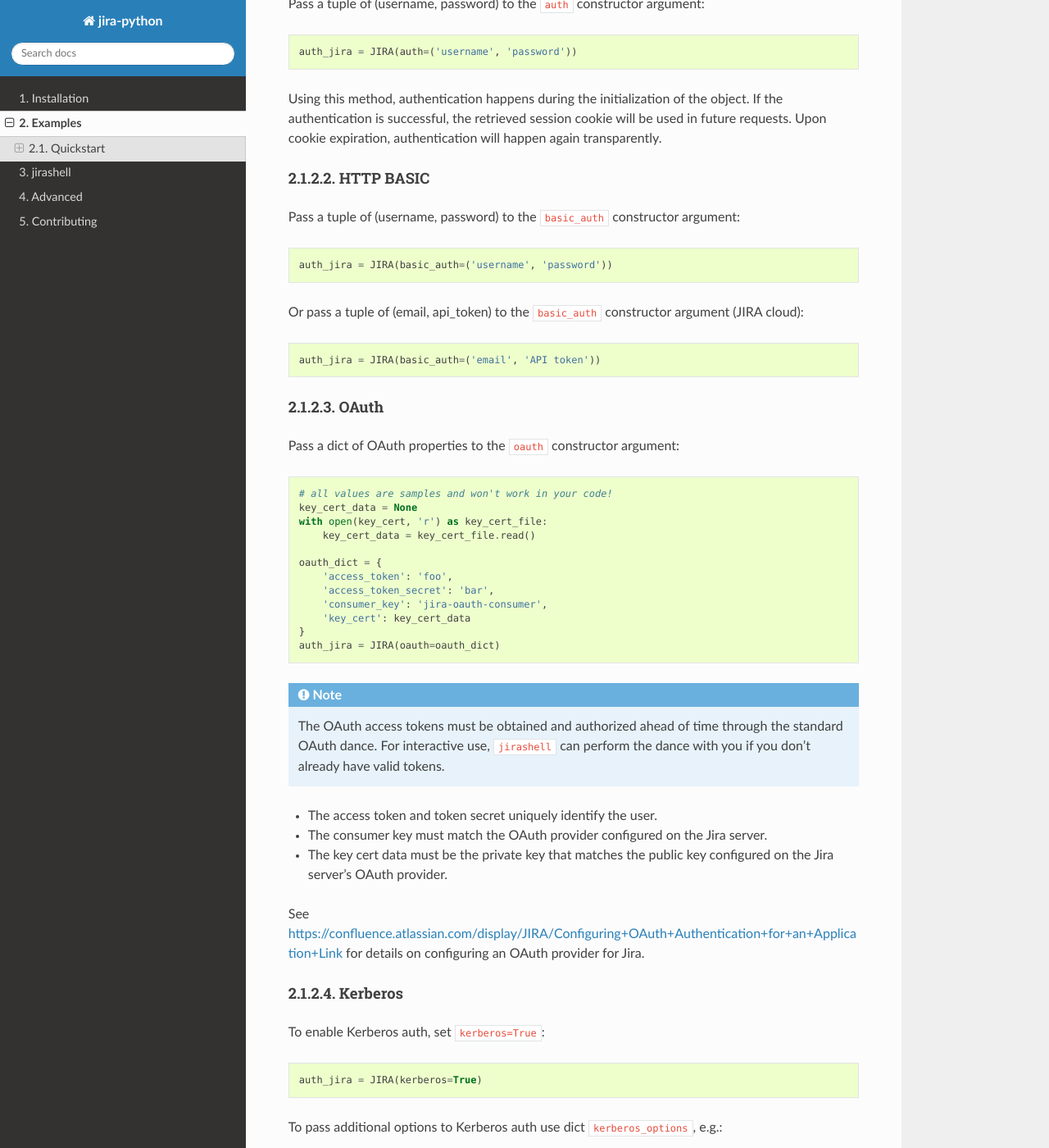
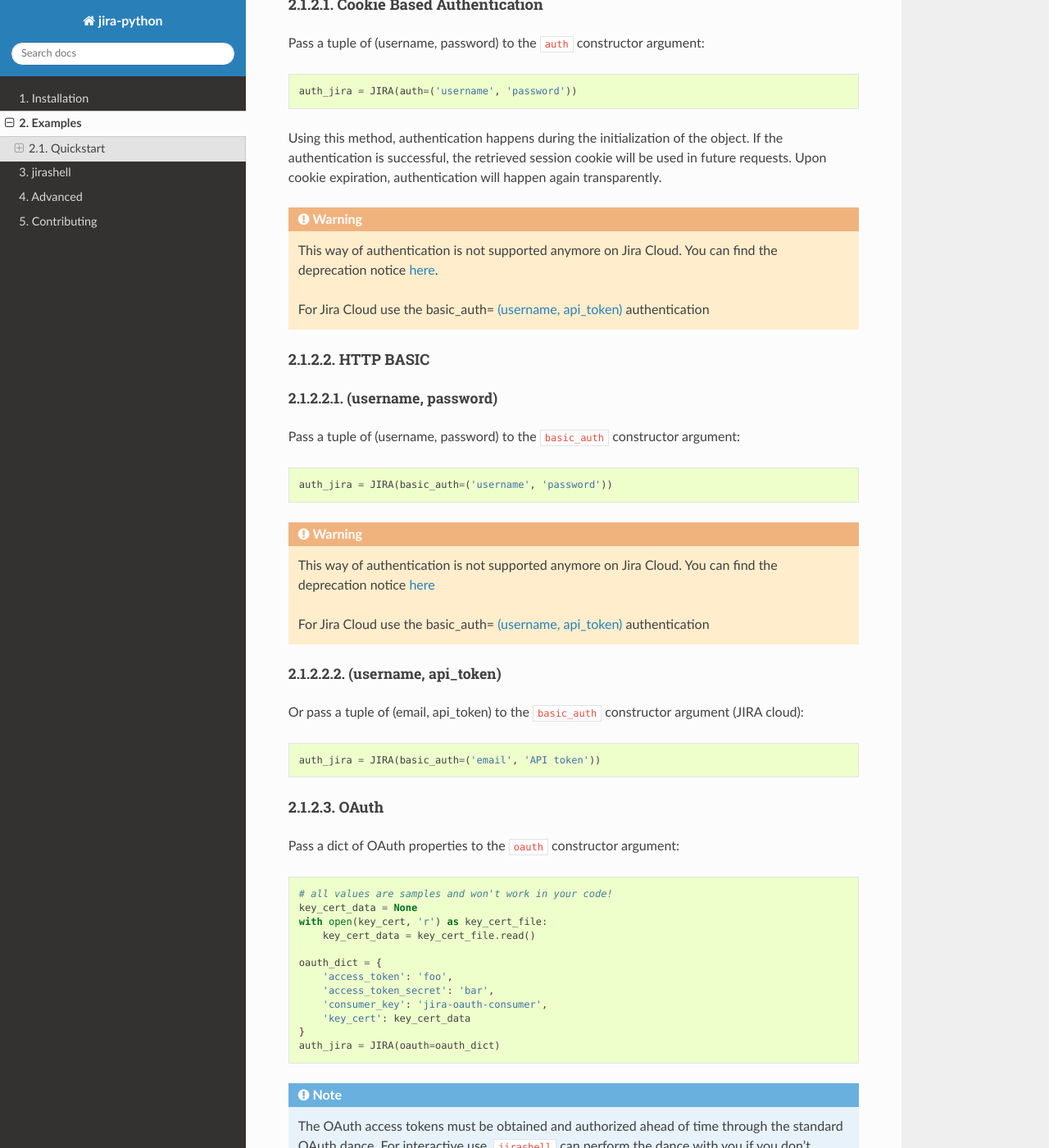
Before and after one commit to pycontribs/jira, a Sphinx documentation site: the page built from docs/examples.rst, in a window 1280 px wide and 1400 px high, scrolled down 1788 px. Shown: the whole window at 82% size. Built offline with Sphinx 7.4.7 and the Read the Docs theme 2.0.0, drawn with Linux system fonts in a browser that asks for light colours; pages that are not in the unit, such as notebooks, are missing from menus; the version number could not be read and is left out; some of the changed text lies outside the part shown.

Commit message:
adding warnings about deprecated auth mechanism for jira cloud in examples

```diff
--- a/docs/examples.rst
+++ b/docs/examples.rst
@@ -54,17 +54,34 @@ Pass a tuple of (username, password) to the ``auth`` constructor argument::
 Using this method, authentication happens during the initialization of the object. If the authentication is successful,
 the retrieved session cookie will be used in future requests. Upon cookie expiration, authentication will happen again transparently.
 
+.. warning::
+    This way of authentication is not supported anymore on Jira Cloud. You can find the deprecation notice `here <https://developer.atlassian.com/cloud/jira/platform/deprecation-notice-basic-auth-and-cookie-based-auth>`_.
+
+    For Jira Cloud use the basic_auth= :ref:`basic-auth-api-token` authentication
+
 HTTP BASIC
 ^^^^^^^^^^
+
+(username, password)
+""""""""""""""""""""
 
 Pass a tuple of (username, password) to the ``basic_auth`` constructor argument::
 
     auth_jira = JIRA(basic_auth=('username', 'password'))
 
+.. warning::
+    This way of authentication is not supported anymore on Jira Cloud. You can find the deprecation notice `here <https://developer.atlassian.com/cloud/jira/platform/deprecation-notice-basic-auth-and-cookie-based-auth>`_
+
+    For Jira Cloud use the basic_auth= :ref:`basic-auth-api-token` authentication
+
+.. _basic-auth-api-token:
+
+(username, api_token)
+"""""""""""""""""""""
+
 Or pass a tuple of (email, api_token) to the ``basic_auth`` constructor argument (JIRA cloud)::
 
     auth_jira = JIRA(basic_auth=('email', 'API token'))
-
 
 OAuth
 ^^^^^
```
